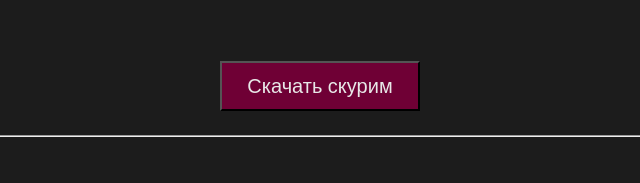
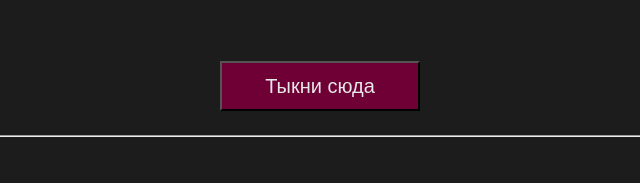
Before and after one commit to Koyasu451/Koyasu451.github.io, a plain HTML site: page index.html in a window 1280 px wide. Shown: the part 344-527 px from the top of the page, 320-960 px from the left. Drawn offline with Linux system fonts and the light colour scheme.

Commit message:
Update index.html

```diff
--- a/index.html
+++ b/index.html
@@ -8,7 +8,7 @@
 <center>
 <h1>Страница создана специально для Вани, что бы скачать скайрим</h1>
 <a href="[R.G. Mechanics] The Elder Scrolls V - Skyrim - Legendary Edition.zip" download="">
-	<button style="background:#6F0035;color:#E8E8E8;height:50;width:200;font-size:20">Скачать скурим</button>
+	<button style="background:#6F0035;color:#E8E8E8;height:50;width:200;font-size:20">Тыкни сюда</button>
 <a/>
 <hr>
 <p><a href="cloud.html">Мое своеобразное облако</a></p>
```
